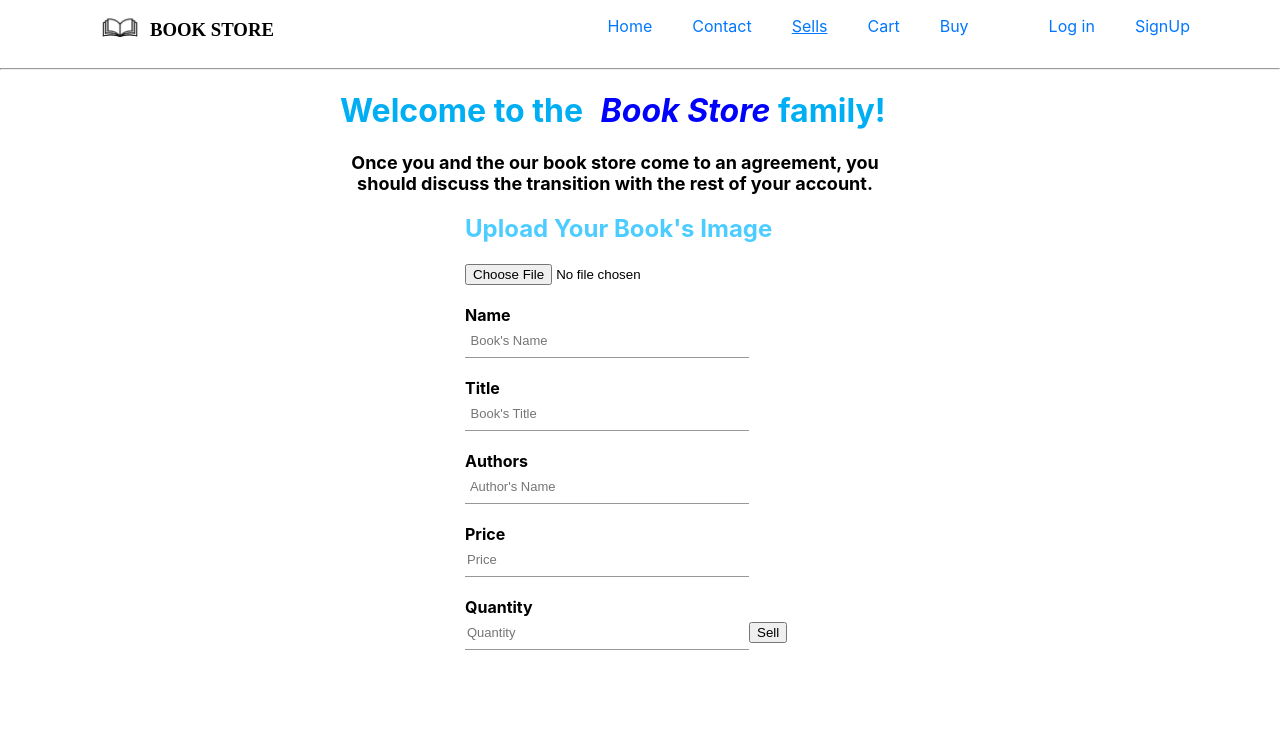
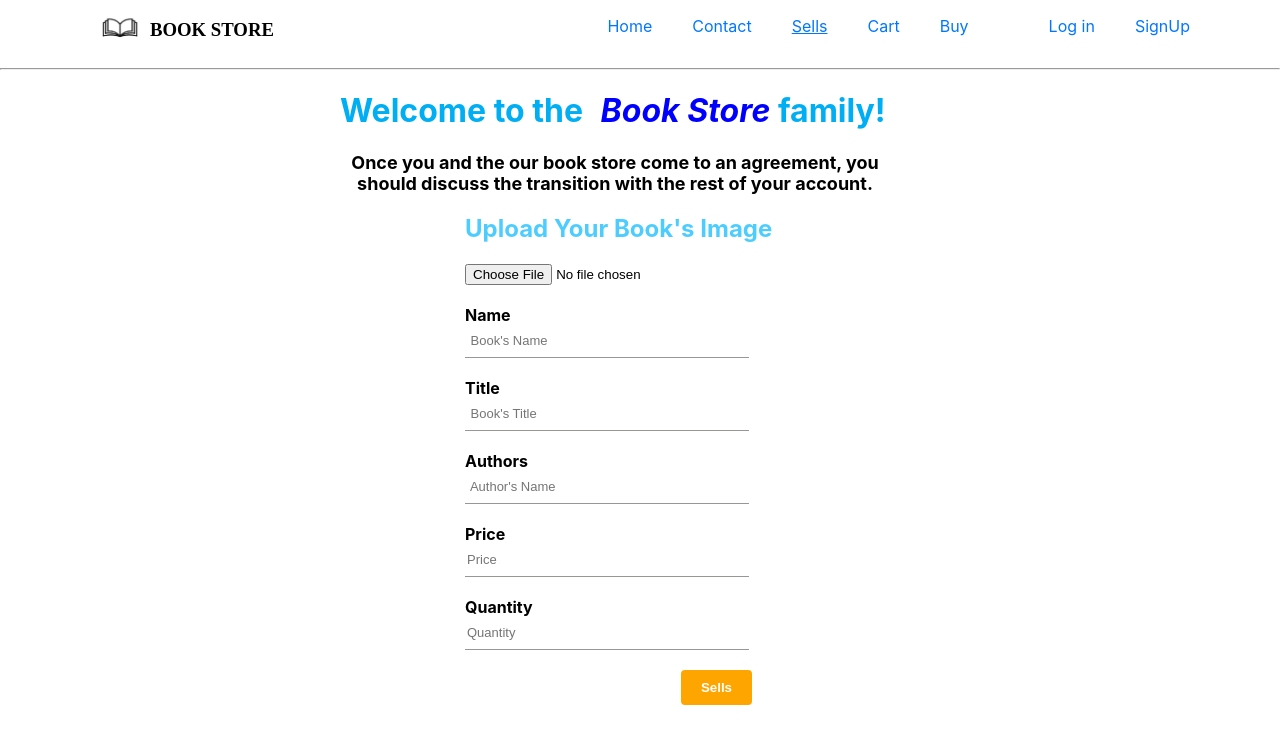
Before and after one commit to sudiptamang/book_store, a React (Create React App) app: page /sellspage in a window 1280 px wide. Shown: the top 744 px of the page. Built offline with nearby package versions, Linux system fonts and the light colour scheme.

Commit message:
motified sells button

```diff
--- a/src/pages/Sells/SellsPage.css
+++ b/src/pages/Sells/SellsPage.css
@@ -45,7 +45,7 @@ margin: 0 auto 0 auto;
     margin-top: 20px;
 }
 
-.sellButton{
+.sellsButton{
     margin-top: 20px;
     display: flex;
     justify-content: end;
--- a/src/pages/Sells/SellsPage.jsx
+++ b/src/pages/Sells/SellsPage.jsx
@@ -1,6 +1,6 @@
 import React from "react";
 import NavBar from "../../components/NavBar/NavBar";
-
+import Button from "../../components/Button/Button";
 import "./SellsPage.css";
 
 const SellsPage = () => {
@@ -37,7 +37,11 @@ const SellsPage = () => {
           <input type="number" className=" BookInfo" placeholder="Price" />
           <div className="BookName">Quantity </div>
           <input type="number" className=" BookInfo" placeholder="Quantity" />
-          <button className="SellsBtn">Sell</button>
+          <div className="sellsButton">
+          <Button buttonLabel="Sells"/>
+        </div>
+
+
         </div>
       </div>
     </div>
--- a/src/pages/SignUpPage/SignUpPage.js
+++ b/src/pages/SignUpPage/SignUpPage.js
@@ -17,7 +17,6 @@ const SignUpPage = () => {
   const navigate = useNavigate();
 
   const handleJoin = (event) => {
-    console.log("sanamn");
     event.preventDefault();
     fetch("http://localhost:3030/users/register", {
       method: "POST",
```
